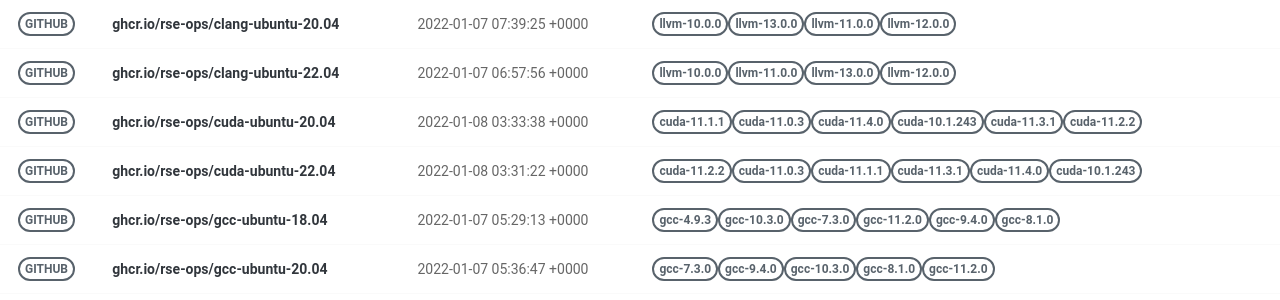
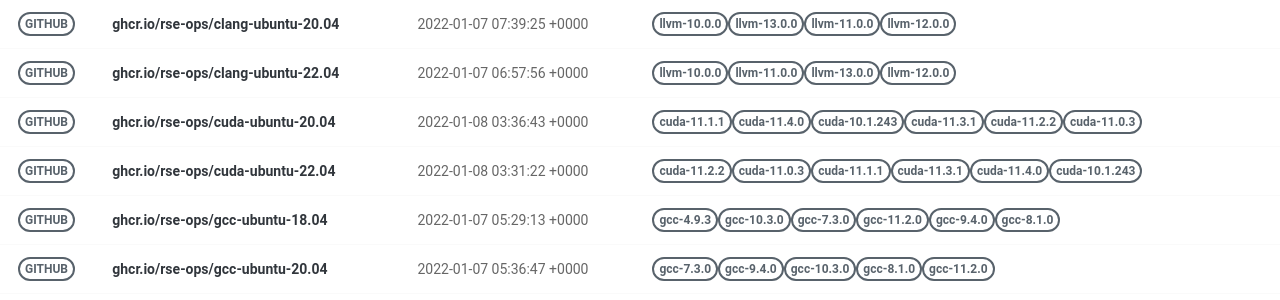
Before and after one commit to rse-ops/docker-images, a Jekyll site: the page built from pages/index.md, in a window 1280 px wide. Shown: the part 179-479 px from the top of the page. Built offline with Jekyll 4.4.1, drawn with Linux system fonts in a browser that asks for light colours; nearby versions of some CDN libraries.

Commit message:
Automated push to update library 2022-01-08

```diff
--- a/_library/ghcr.io-rse-ops-cuda-ubuntu-20.04.md
+++ b/_library/ghcr.io-rse-ops-cuda-ubuntu-20.04.md
@@ -1,7 +1,7 @@
 ---
 layout: container
 name: ghcr.io/rse-ops/cuda-ubuntu-20.04
-updated_at: 2022-01-08 03:33:38.612116
+updated_at: 2022-01-08 03:36:43.538483
 
 
 container_url: https://github.com/orgs/rse-ops/packages/container/package/cuda-ubuntu-20.04
```
Also changed, not shown: other parts of _library/ghcr.io-rse-ops-cuda-ubuntu-20.04.md (+3 -3 lines).
